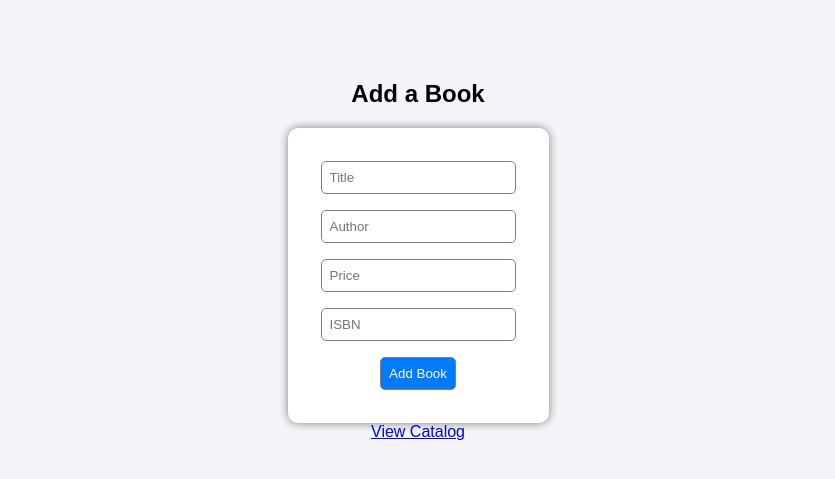
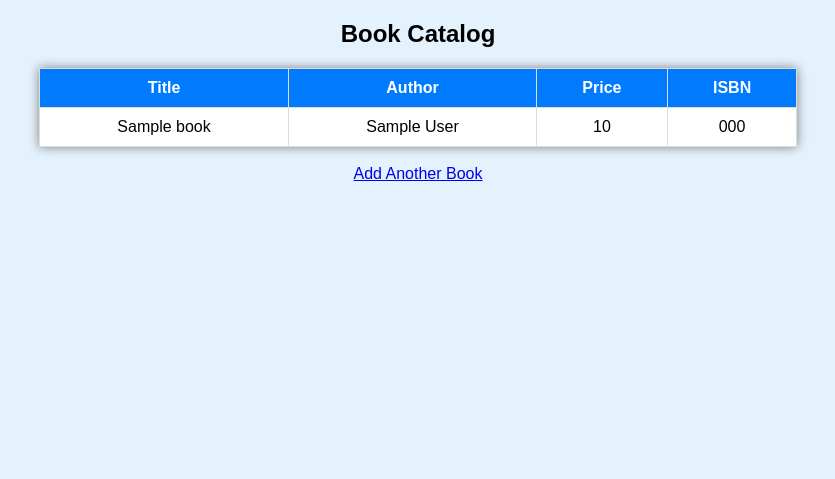
Before and after one commit to tej731/library-mgmt, a Flask app: template templates/add_book.html in a window 1280 px wide. Shown: the top 479 px of the page, without its empty margins (222-1057 px from the left). Run offline with Flask 3, Linux system fonts and the light colour scheme; the template is opened without the code that fills it: most values are stand-ins (such as "Sample title", 1, 10 or a date in 2020).

Commit message:
Change title and layout for book catalog page

```diff
--- a/templates/add_book.html
+++ b/templates/add_book.html
@@ -1,24 +1,27 @@
 <!DOCTYPE html>
 <html>
 <head>
-    <title>Add a Book</title>
+    <title>Book Catalog</title>
     <style>
-        body { font-family: Arial; text-align: center; margin-top: 80px; background: #f4f4f9; }
-        form { background: white; padding: 25px; border-radius: 10px; display: inline-block; box-shadow: 0 0 10px gray; }
-        input { margin: 8px; padding: 8px; border: 1px solid gray; border-radius: 5px; }
-        input[type="submit"] { background: #007bff; color: white; cursor: pointer; }
-        input[type="submit"]:hover { background: #0056b3; }
+        body { font-family: Arial; text-align: center; background: #e3f2fd; }
+        table { margin: auto; border-collapse: collapse; width: 60%; background: white; box-shadow: 0 0 10px gray; }
+        th, td { border: 1px solid #ddd; padding: 10px; }
+        th { background-color: #007bff; color: white; }
     </style>
 </head>
 <body>
-    <h2>Add a Book</h2>
-    <form method="POST" action="/add">
-        <input type="text" name="title" placeholder="Title"><br>
-        <input type="text" name="author" placeholder="Author"><br>
-        <input type="text" name="price" placeholder="Price"><br>
-        <input type="text" name="isbn" placeholder="ISBN"><br>
-        <input type="submit" value="Add Book">
-    </form>
-    <br><a href="/catalog">View Catalog</a>
+    <h2>Book Catalog</h2>
+    <table>
+        <tr><th>Title</th><th>Author</th><th>Price</th><th>ISBN</th></tr>
+        {% for book in books %}
+        <tr>
+            <td>{{ book.title }}</td>
+            <td>{{ book.author }}</td>
+            <td>{{ book.price }}</td>
+            <td>{{ book.isbn }}</td>
+        </tr>
+        {% endfor %}
+    </table>
+    <br><a href="/">Add Another Book</a>
 </body>
 </html>
```
